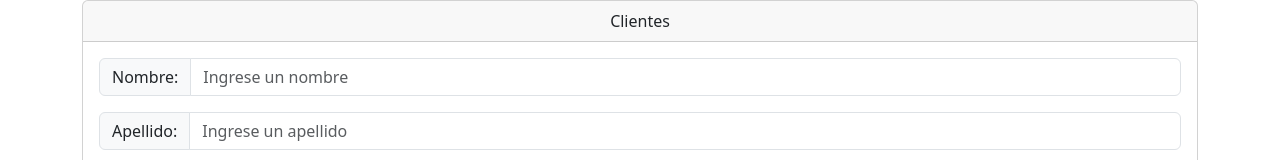
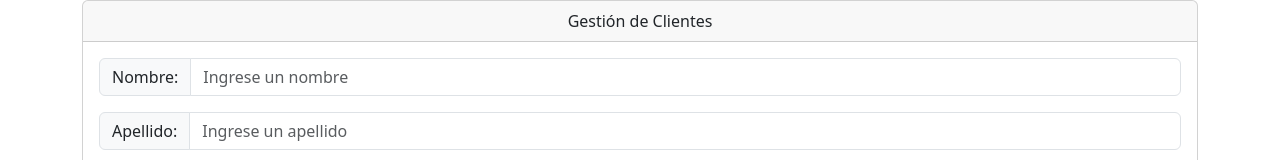
Before and after one commit to SergioABH/Frontend_Pipeline, a React (Create React App) app: page / in a window 1280 px wide. Shown: the top 160 px of the page. Built offline with nearby package versions, Linux system fonts and the light colour scheme; no server answers.

Commit message:
Test deploy with curl

```diff
--- a/src/App.js
+++ b/src/App.js
@@ -104,7 +104,7 @@ function App() {
 
     <div className="card text-center">
       <div className="card-header">
-        Clientes
+        Gestión de Clientes
       </div>
       <div className="card-body">
         <div className="input-group mb-3">
```
